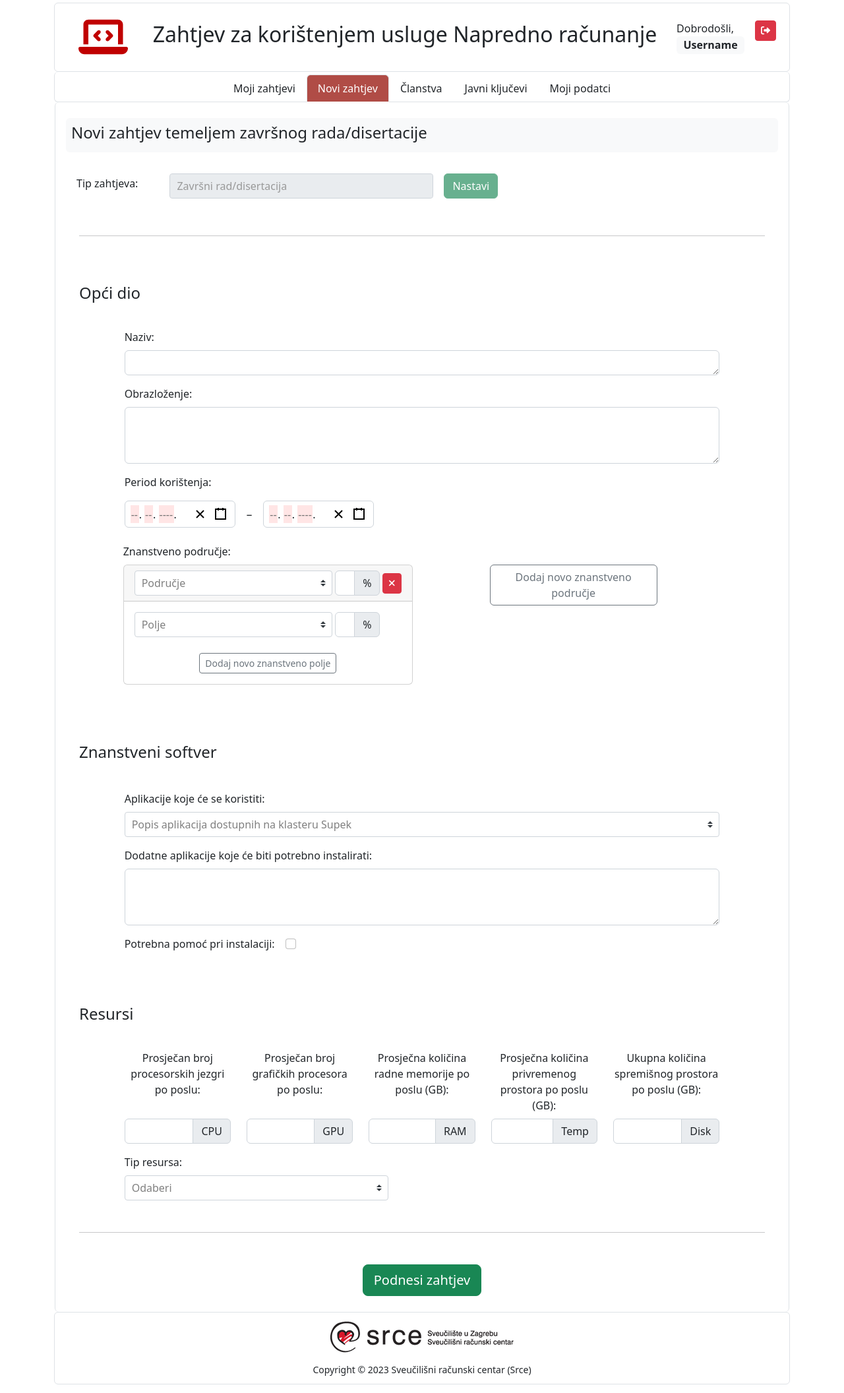
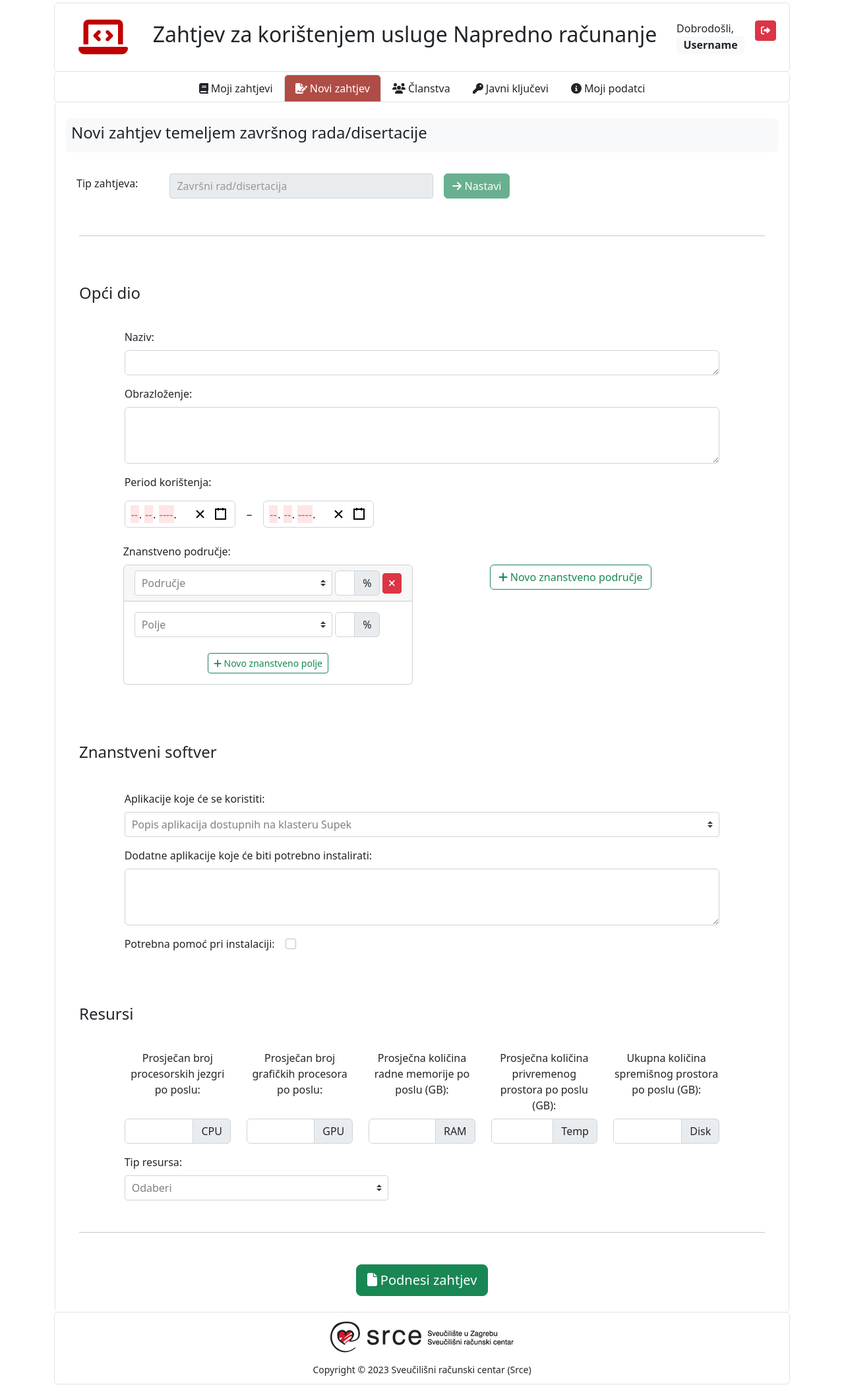
Before and after one commit to vrdel/hrzoo-hpc-users-front, a React (Vite) app in the folder hrzoosignup/frontend/: page /ui/novi-zahtjev/zavrsni-rad in a window 1280 px wide. Shown: the whole page at 66% size. Built offline with nearby package versions, Linux system fonts and the light colour scheme.

Commit message:
add icons everywhere

```diff
--- a/hrzoosignup/frontend/src/components/NavigationLinks.jsx
+++ b/hrzoosignup/frontend/src/components/NavigationLinks.jsx
@@ -4,6 +4,14 @@ import {
   NavItem,
 } from 'reactstrap';
 import { NavLink } from 'react-router-dom';
+import { FontAwesomeIcon } from '@fortawesome/react-fontawesome';
+import {
+  faFileSignature,
+  faBook,
+  faUsers,
+  faKey,
+  faCircleInfo
+} from '@fortawesome/free-solid-svg-icons';
 import '../styles/nav.css';
 
 
@@ -17,6 +25,7 @@ const NavigationLinks = () => {
           style={({isActive}) => isActive ? {'backgroundColor': activeBgColor} : {}}
           className={({isActive}) => isActive ? "nav-link active text-white" : "nav-link text-dark"}
           to='/ui/moji-zahtjevi'>
+          <FontAwesomeIcon icon={faBook} />{' '}
           Moji zahtjevi
         </NavLink>
       </NavItem>
@@ -25,6 +34,7 @@ const NavigationLinks = () => {
           style={({isActive}) => isActive ? {'backgroundColor': activeBgColor} : {}}
           className={({isActive}) => isActive ? "nav-link active text-white" : "nav-link text-dark"}
           to='/ui/novi-zahtjev'>
+          <FontAwesomeIcon icon={faFileSignature} />{' '}
           Novi zahtjev
         </NavLink>
       </NavItem>
@@ -33,6 +43,7 @@ const NavigationLinks = () => {
           style={({isActive}) => isActive ? {'backgroundColor': activeBgColor} : {}}
           className={({isActive}) => isActive ? "nav-link active text-white" : "nav-link text-dark"}
           to='/ui/clanstva'>
+          <FontAwesomeIcon icon={faUsers} />{' '}
           Članstva
         </NavLink>
       </NavItem>
@@ -41,6 +52,7 @@ const NavigationLinks = () => {
           style={({isActive}) => isActive ? {'backgroundColor': activeBgColor} : {}}
           className={({isActive}) => isActive ? "nav-link active text-white" : "nav-link text-dark"}
           to='/ui/javni-kljucevi'>
+          <FontAwesomeIcon icon={faKey} />{' '}
           Javni ključevi
         </NavLink>
       </NavItem>
@@ -49,6 +61,7 @@ const NavigationLinks = () => {
           style={({isActive}) => isActive ? {'backgroundColor': activeBgColor} : {}}
           className={({isActive}) => isActive ? "nav-link active text-white" : "nav-link text-dark"}
           to='/ui/moji-podatci'>
+          <FontAwesomeIcon icon={faCircleInfo} />{' '}
           Moji podatci
         </NavLink>
       </NavItem>
--- a/hrzoosignup/frontend/src/pages/new-request.jsx
+++ b/hrzoosignup/frontend/src/pages/new-request.jsx
@@ -4,6 +4,10 @@ import { Outlet, useNavigate } from 'react-router-dom';
 import { Col, Row, Button, Label } from 'reactstrap';
 import { SharedData } from './root';
 import { PageTitle } from '../components/PageTitle';
+import { FontAwesomeIcon } from '@fortawesome/react-fontawesome';
+import {
+  faArrowRight,
+} from '@fortawesome/free-solid-svg-icons';
 
 
 const NewRequest = () => {
@@ -56,6 +60,7 @@ const NewRequest = () => {
             onClick={() => {
               navigate(selectedProject.value)
             }}>
+            <FontAwesomeIcon icon={faArrowRight}/>{' '}
             Nastavi
           </Button>
         </Col>
--- a/hrzoosignup/frontend/src/pages/new-requests/general.jsx
+++ b/hrzoosignup/frontend/src/pages/new-requests/general.jsx
@@ -33,6 +33,8 @@ import { ErrorMessage } from '@hookform/error-message';
 import { FontAwesomeIcon } from '@fortawesome/react-fontawesome';
 import {
   faTimes,
+  faFile,
+  faPlus
 } from '@fortawesome/free-solid-svg-icons';
 import 'react-date-picker/dist/DatePicker.css';
 import 'react-calendar/dist/Calendar.css';
@@ -77,7 +79,10 @@ const GeneralRequest = () => {
         <RequestHorizontalRuler />
         <Row className="mt-2 mb-2 text-center">
           <Col>
-            <Button size="lg" color="success" id="submit-button" type="submit">Podnesi zahtjev</Button>
+            <Button size="lg" color="success" id="submit-button" type="submit">
+              <FontAwesomeIcon icon={faFile}/>{' '}
+              Podnesi zahtjev
+            </Button>
           </Col>
         </Row>
       </Form>
@@ -254,7 +259,7 @@ const GeneralFields = () => {
 
 const AddNewScientificDomain = ({append}) => {
   return (
-    <Button outline color="secondary" onClick={() =>
+    <Button outline color="success" onClick={() =>
       append({
       'name': '',
       'percent': '',
@@ -262,7 +267,8 @@ const AddNewScientificDomain = ({append}) => {
         'name': '',
         'percent': ''
       }]})}>
-      Dodaj novo znanstveno područje
+      <FontAwesomeIcon icon={faPlus}/>{' '}
+      Novo znanstveno područje
     </Button>
   )
 }
@@ -402,9 +408,10 @@ const ScientificDomain = ({index: domain_index, item: domain_item, remove:
         }
         <Row className="g-0">
           <Col className="text-center">
-            <Button className="mt-3" size="sm" outline color="secondary" onClick={() =>
+            <Button className="mt-3" size="sm" outline color="success" onClick={() =>
               field_append({'name': '', 'percent': ''})}>
-              Dodaj novo znanstveno polje
+              <FontAwesomeIcon icon={faPlus}/>{' '}
+              Novo znanstveno polje
             </Button>
           </Col>
         </Row>
```
